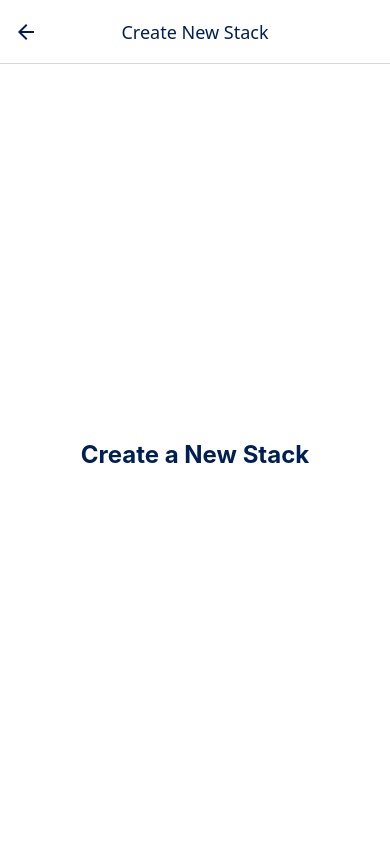
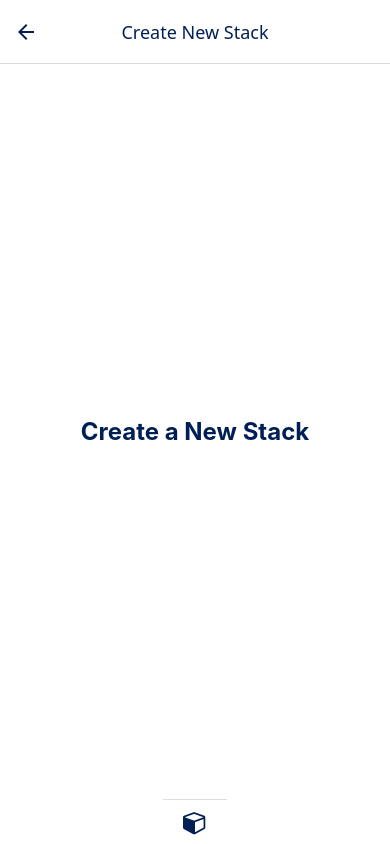
Before and after one commit to TUDublinBlanchBusinessIT/project-moyaknox-2, a React Native app: screen /NewStack in a window 390 px wide. Built offline with nearby package versions, Linux system fonts and the light colour scheme.

Commit message:
added new navigation button in the footer directing to homescreen

```diff
--- a/screens/HomeScreen.js
+++ b/screens/HomeScreen.js
@@ -1,5 +1,6 @@
 import React from 'react';
 import { View, Text, Button, StyleSheet, TouchableOpacity, ScrollView } from 'react-native';
+import Icon from 'react-native-vector-icons/FontAwesome';
 
 export default function HomeScreen({ navigation }) {
   React.useLayoutEffect(() => {
@@ -43,13 +44,14 @@ return (
       </ScrollView>
 
 
-      {/* Footer Section */}
+        {/* Footer Section */}
       <View style={styles.footer}>
-        <Button
-          title="Log Out"
-          onPress={() => navigation.navigate('Login')}
-          color="#001F54"
-        />
+        <TouchableOpacity
+          style={styles.footerButton}
+          onPress={() => navigation.navigate('Home')} // Navigate to Home
+        >
+          <Icon name="cube" size={24} color="#001F54" />
+        </TouchableOpacity>
       </View>
     </View>
   );
@@ -74,9 +76,17 @@ const styles = StyleSheet.create({
   },
 
   footer: {
-    justifyContent: 'flex-end', // Align button at the bottom
-    alignItems: 'center', // Center button horizontally
-    padding: 20, // Add spacing at the bottom
+    flexDirection: 'row',
+    justifyContent: 'center', // Center the buttons horizontally
+    alignItems: 'center',
+    paddingVertical: 10,
+    backgroundColor: '#fff', // Light background for footer
+    borderTopWidth: 1,
+    borderTopColor: '#ddd',
+  },
+
+  footerButton: {
+    marginHorizontal: 20, // Space between buttons
   },
 
   headerTitle: {
--- a/screens/NewStackScreen.js
+++ b/screens/NewStackScreen.js
@@ -1,12 +1,28 @@
 import React from 'react';
-import { View, Text, StyleSheet } from 'react-native';
+import { View, Text, StyleSheet, TouchableOpacity } from 'react-native';
+import Icon from 'react-native-vector-icons/FontAwesome';
 
-export default function NewStackScreen() {
+export default function NewStackScreen({ navigation }) {
   return (
     <View style={styles.container}>
-      <Text style={styles.title}>Create a New Stack</Text>
+       {/* Main Content Section */}
+       <View style={styles.content}>
+          <Text style={styles.title}>Create a New Stack</Text>
       {/* Add text here */}
     </View>
+
+    {/* Footer Section */}
+      <View style={styles.footer}>
+        {/* Home Button */}
+        <TouchableOpacity
+          style={styles.footerButton}
+          onPress={() => navigation.navigate('Home')} // Navigate to Home Screen
+        >
+          <Icon name="cube" size={24} color="#001F54" />
+        </TouchableOpacity>
+      </View>
+    </View>
+
   );
 }
 
@@ -22,4 +38,24 @@ const styles = StyleSheet.create({
     fontWeight: 'bold',
     color: '#001F54',
   },
+
+  content: {
+    flex: 1,
+    justifyContent: 'center',
+    alignItems: 'center',
+  },
+
+  footer: {
+    flexDirection: 'row',
+    justifyContent: 'center', // Center the button horizontally
+    alignItems: 'center',
+    paddingVertical: 10,
+    backgroundColor: '#fff', // Light background for footer
+    borderTopWidth: 1,
+    borderTopColor: '#ddd',
+  },
+
+  footerButton: {
+    marginHorizontal: 20, // Add spacing between footer buttons
+  },
 });
```
